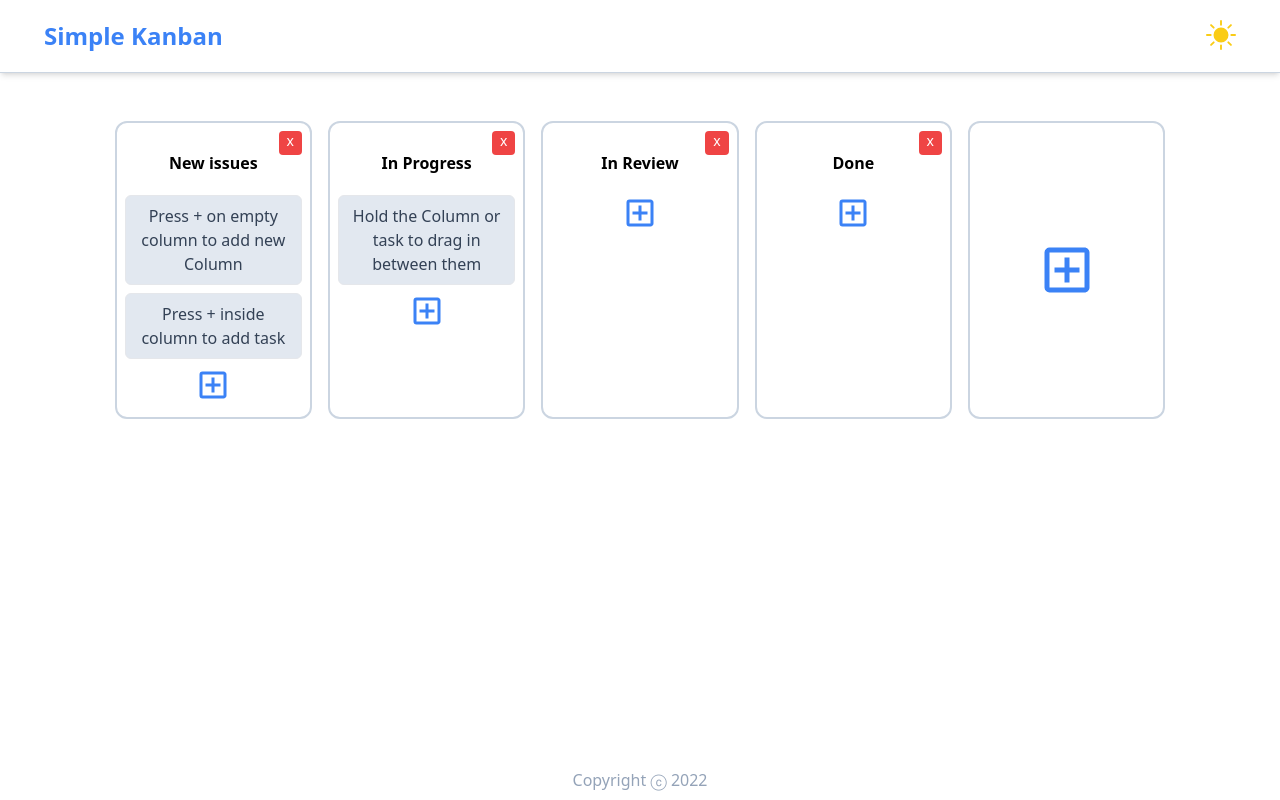
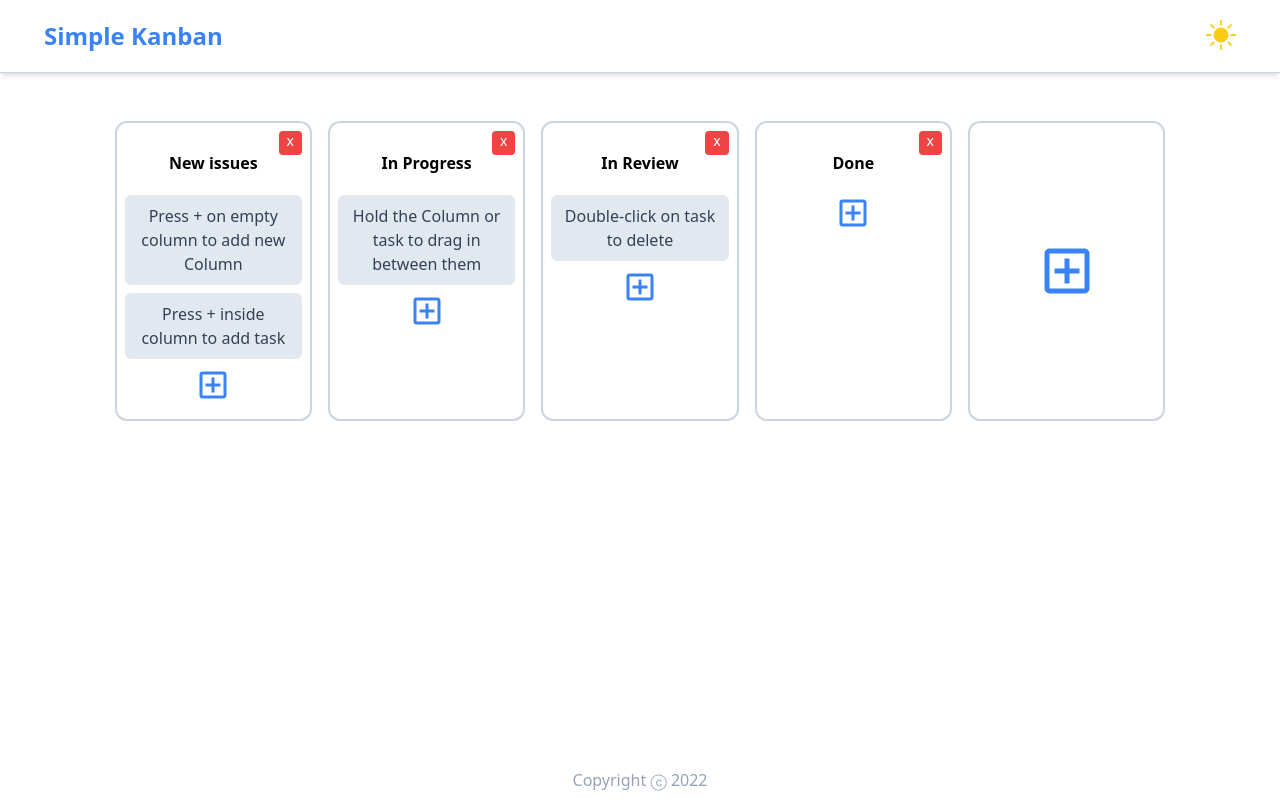
Before and after one commit to aimanraz/kanban-client, a React (Create React App) app: page / in a window 1280 px wide. Built offline with nearby package versions, Linux system fonts and the light colour scheme.

Commit message:
added delete feature to the task element

```diff
--- a/src/components/AddColumn.jsx
+++ b/src/components/AddColumn.jsx
@@ -38,10 +38,10 @@ function AddColumn(props) {
         })
     }
     return (
-        <div className="border-2 border-slate-300 dark:border-slate-700 dark:bg-slate-800 m-2 rounded-xl w-52 flex flex-col justify-center items-center p-2">
+        <div className="border-2 border-slate-300 dark:border-slate-700 dark:bg-slate-800 m-2 rounded-xl w-52 min-h-[300px] flex flex-col justify-center items-center p-2">
             {newColButton ?
             <button onClick={() => setNewColButton(false)}>
-                <MdOutlineAddBox className=" text-6xl transition-colors hover:delay-75 text-blue-500 hover:text-blue-800 dark:text-gray-500 dark:hover:text-cyan-500 rounded-full"  />
+                <MdOutlineAddBox className=" text-6xl transition-colors hover:delay-75 text-blue-500 hover:text-blue-700 dark:text-gray-500 dark:hover:text-cyan-500 rounded-full"  />
             </button>
             : <input className="bg-gray-50 border border-gray-300 text-gray-900 text-sm rounded-lg focus:ring-blue-500 focus:border-blue-500 block w-full p-2.5"
                         type="text" value={value} onChange={handleChange} onBlur={handleInputChange} onKeyDown={({key}) => {
--- a/src/components/AddTask.jsx
+++ b/src/components/AddTask.jsx
@@ -49,7 +49,7 @@ function AddTask(props){
             {
             newTaskButton ? <button
             onClick={() => setNewTaskButton(false)}>
-                <MdOutlineAddBox className="text-4xl transition-colors hover:delay-75 text-blue-500 hover:text-blue-800 dark:text-gray-500 dark:hover:text-cyan-500"/>
+                <MdOutlineAddBox className="text-4xl transition-colors hover:delay-75 text-blue-500 hover:text-blue-700 dark:text-gray-500 dark:hover:text-cyan-500"/>
             </button>:
             <input className="bg-gray-50 border border-gray-300 text-gray-900 text-sm rounded-lg block w-full p-2.5"
                         type="text" value={value} onChange={handleChange} onBlur={handleInputChange}/>
--- a/src/components/App.jsx
+++ b/src/components/App.jsx
@@ -1,15 +1,10 @@
-import React, { useEffect, useState } from "react";
+import React, { useState } from "react";
 import Header from './Header';
 import Board from "./Board";
 import Footer from "./Footer";
 
 function App (){
     const [darkMode, setDarkMode] = useState(false);
-
-    useEffect(() => {
-        console.log(darkMode);
-    }, [darkMode])
-
 
     return (
         <div className={darkMode ? "dark": ""}>
--- a/src/components/Column.jsx
+++ b/src/components/Column.jsx
@@ -30,7 +30,7 @@ function Column (props){
     return (
         <Draggable draggableId={props.column.id} index={props.index}>
             { provided => (
-            <div className="border-2 border-slate-300 dark:border-slate-700 dark:bg-slate-800 m-2 rounded-xl w-52 flex flex-col text-center p-2 relative" {...provided.dragHandleProps} {...provided.draggableProps} ref={provided.innerRef}>
+            <div className="border-2 border-slate-300 dark:border-slate-700 dark:bg-slate-800 m-2 rounded-xl w-52 min-h-[300px] flex flex-col text-center p-2 relative" {...provided.dragHandleProps} {...provided.draggableProps} ref={provided.innerRef}>
                 <h1 className=" mt-5 mb-5 font-bold dark:text-cyan-400">{props.column.title}</h1>
                 <button className=" absolute right-2 top-2 text-white bg-red-500 hover:bg-red-800 focus:outline-none focus:ring-4 focus:ring-red-300 rounded text-sm px-2 pb-1 text-center"
                 onClick={() => deleteColumn(props.column.id, props.index)}>x</button>
--- a/src/components/Task.jsx
+++ b/src/components/Task.jsx
@@ -1,3 +1,4 @@
+
 import { Draggable } from "react-beautiful-dnd";
 
 function Task (props){
@@ -31,7 +32,8 @@ function Task (props){
     return (
         <Draggable  draggableId={props.task.id} index={props.index}>
             {provided => (
-            <div className=" border dark:border-slate-700 rounded-md p-2 mb-2 bg-slate-200 dark:bg-slate-600 text-slate-700 dark:text-white" {...provided.draggableProps} {...provided.dragHandleProps} ref={provided.innerRef}>
+            <div className=" border dark:border-slate-700 rounded-md p-2 mb-2 bg-slate-200 dark:bg-slate-600 text-slate-700 dark:text-white"
+            onDoubleClick={() => deleteTask(props.columnId, props.index, props.task.id)} {...provided.draggableProps} {...provided.dragHandleProps} ref={provided.innerRef}>
                 <p className="font-small">
                     {props.task.content}
                 </p>
--- a/src/components/TaskModal.jsx
+++ /dev/null
@@ -1,9 +0,0 @@
-import React from 'react'
-
-const TaskModal = () => {
-  return (
-    <div>TaskModal</div>
-  )
-}
-
-export default TaskModal;
--- a/src/data.js
+++ b/src/data.js
@@ -2,7 +2,8 @@ export const board_data = {
     tasks: {
         task1: {id: 'task1', content: 'Hold the Column or task to drag in between them'},
         task2: {id: 'task2', content: 'Press + on empty column to add new Column'},
-        task3: {id: 'task3', content: 'Press + inside column to add task'}
+        task3: {id: 'task3', content: 'Press + inside column to add task'},
+        task4: {id: 'task4', content: 'Double-click on task to delete'}
     },
     columns: {
         column1: {
@@ -18,7 +19,7 @@ export const board_data = {
         column3: {
             id: 'column3',
             title: 'In Review',
-            taskIds: []
+            taskIds: ['task4']
         },
         column4: {
             id: 'column4',
```
